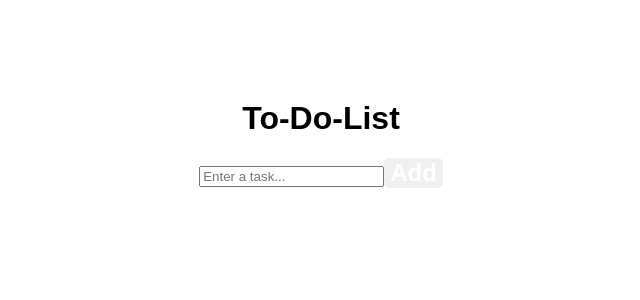
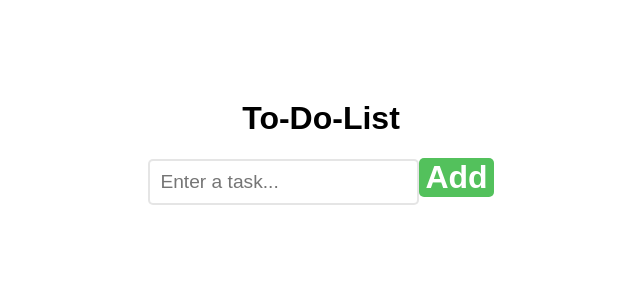
Before and after one commit to GPannu77/react, a React (Vite) app in the folder my-react-app/: page / in a window 1280 px wide. Shown: the top 300 px of the page, without its empty margins (319-959 px from the left). Built offline with nearby package versions, Linux system fonts and the light colour scheme.

Commit message:
added styling to list items

```diff
--- a/my-react-app/src/ToDoList.jsx
+++ b/my-react-app/src/ToDoList.jsx
@@ -32,7 +32,7 @@
                    value={newTask}
                    onChange={handleInputChange}></input>
 
-            <button className="add-Button"
+            <button className="add-button"
                     onClick={addTask}>Add</button>
         </div>
 
--- a/my-react-app/src/index.css
+++ b/my-react-app/src/index.css
@@ -7,7 +7,7 @@
   font-size: 2rem;
 }
 button{
-  font-size: 1.5rem;
+  font-size: 2rem;
   font-weight: bold;
   padding: 10px, 20px;
   color: white;
@@ -34,3 +34,27 @@
 .move-button:hover{
   background-color: hsl(207, 90%, 64%);
 }
+input[type="text"]{
+  font-size: 1.2rem;
+  padding: 10px;
+  border: 2px solid hsla(0 0%, 80%, 0.5);
+  border-radius: 5px;
+  color: hsla(0, 0%, 0%, 0.5);
+}
+ol{
+  padding: 0;
+}
+li{
+  font-size: 2rem;
+  font-weight: bold;
+  padding: 15px;
+  background-color: hsl(0, 0%, 97%);
+  margin-bottom: 10px;
+  border: 3px solid hsla(0, 0%, 85%, 0.75);
+  border-radius: 5px;
+  display: flex;
+  align-items: center;
+}
+.text{
+  flex: 1;
+}
```
